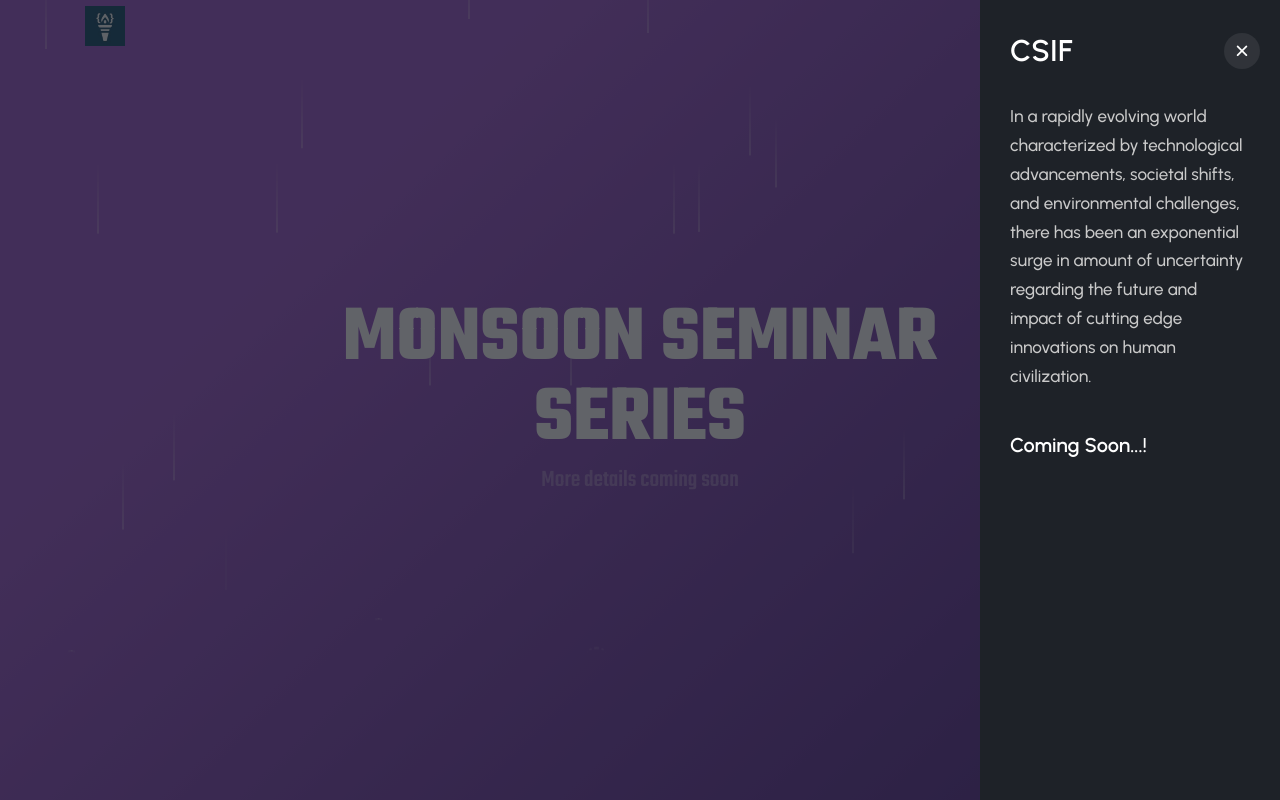
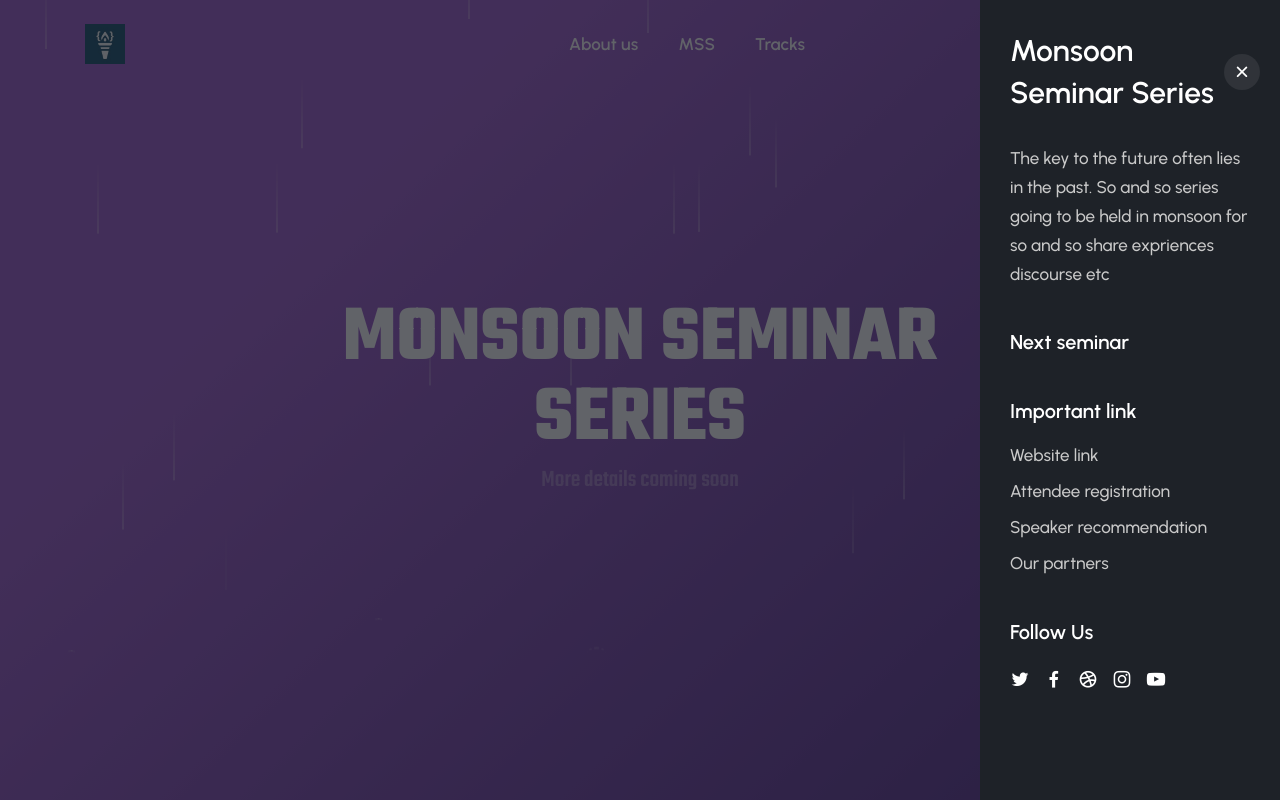
Before and after one commit to krishyadav007/CSIF-website, a plain HTML site: page mss.html in a window 1280 px wide. Both pictures are taken after a click on the link 1184 px from the left and 25 px from the top of the page. Shown: the top 800 px of the page. Drawn offline with nearby package versions, Linux system fonts and the light colour scheme.

Commit message:
new header

```diff
--- a/mss.html
+++ b/mss.html
@@ -40,27 +40,15 @@
             </div>
             <div class="offcanvas-body ms-lg-auto d-flex flex-column h-100">
               <ul class="navbar-nav">
-                <!-- <li class="nav-item dropdown dropdown-mega">
-                  <a class="nav-link " href="#why-csif" data-bs-toggle="dropdown">Why CSIF</a>
 
-                </li>
-                <li class="nav-item dropdown dropdown-mega">
-                  <a class="nav-link " href="demo23.html#" data-bs-toggle="dropdown">Demos</a>
-
-                </li>
-                <li class="nav-item dropdown dropdown-mega">
-                  <a class="nav-link " href="demo23.html#" data-bs-toggle="dropdown">Demos</a>
-                </li> -->
-
-                <!--
                 <li class="nav-item dropdown">
-                  <a class="nav-link dropdown-toggle" href="demo23.html#" data-bs-toggle="dropdown">Blog</a>
+                  <a class="nav-link dropdown-toggle" href="#" data-bs-toggle="dropdown">About us</a>
                   <ul class="dropdown-menu">
-                    <li class="nav-item"><a class="dropdown-item" href="blog.html">Blog without Sidebar</a></li>
-                    <li class="nav-item"><a class="dropdown-item" href="blog2.html">Blog with Sidebar</a></li>
-                    <li class="nav-item"><a class="dropdown-item" href="blog3.html">Blog with Left Sidebar</a></li>
-                    <li class="dropdown dropdown-submenu dropend"><a class="dropdown-item dropdown-toggle"
-                        href="demo23.html#" data-bs-toggle="dropdown">Blog Posts</a>
+                    <li class="nav-item"><a class="dropdown-item" href="blog.html">Vision</a></li>
+                    <li class="nav-item"><a class="dropdown-item" href="blog2.html">History</a></li>
+                    <li class="nav-item"><a class="dropdown-item" href="blog3.html">Team</a></li>
+                    <!-- <li class="dropdown dropdown-submenu dropend"><a class="dropdown-item dropdown-toggle"
+                        href="#" data-bs-toggle="dropdown">Blog Posts</a>
                       <ul class="dropdown-menu">
                         <li class="nav-item"><a class="dropdown-item" href="blog-post.html">Post without Sidebar</a>
                         </li>
@@ -68,26 +56,33 @@
                         <li class="nav-item"><a class="dropdown-item" href="blog-post3.html">Post with Left Sidebar</a>
                         </li>
                       </ul>
-                    </li>
+                    </li> -->
                   </ul>
-                </li> -->
+                </li>
 
+                <li class="nav-item dropdown dropdown-mega">
+                  <a class="nav-link " href="./mss.html" data-bs-toggle="dropdown">MSS</a>
+
+                </li>
+                <li class="nav-item dropdown dropdown-mega">
+                  <a class="nav-link " href="#" data-bs-toggle="dropdown">Tracks</a>
+                </li>
 
               </ul>
 
               <div class="offcanvas-footer d-lg-none">
                 <div>
-                  <!-- <a href="cdn-cgi/l/email-protection.html#98fef1eaebecb6f4f9ebecd8fdf5f9f1f4b6fbf7f5"
+                  <a href="cdn-cgi/l/email-protection.html#98fef1eaebecb6f4f9ebecd8fdf5f9f1f4b6fbf7f5"
                     class="link-inverse"><span class="__cf_email__"
                       data-cfemail="b2dbdcd4ddf2d7dfd3dbde9cd1dddf">[email&#160;protected]</span></a>
                   <br /> 00 (123) 456 78 90 <br /> -->
-                  <!-- <nav class="nav social social-white mt-4">
-                    <a href="demo23.html#"><i class="uil uil-twitter"></i></a>
-                    <a href="demo23.html#"><i class="uil uil-facebook-f"></i></a>
-                    <a href="demo23.html#"><i class="uil uil-dribbble"></i></a>
-                    <a href="demo23.html#"><i class="uil uil-instagram"></i></a>
-                    <a href="demo23.html#"><i class="uil uil-youtube"></i></a>
-                  </nav> -->
+                  <nav class="nav social social-white mt-4">
+                    <a href="#"><i class="uil uil-twitter"></i></a>
+                    <a href="#"><i class="uil uil-facebook-f"></i></a>
+                    <a href="#"><i class="uil uil-dribbble"></i></a>
+                    <a href="#"><i class="uil uil-instagram"></i></a>
+                    <a href="#"><i class="uil uil-youtube"></i></a>
+                  </nav>
                 </div>
               </div>
             </div>
@@ -95,7 +90,7 @@
           <div class="navbar-other w-100 d-flex ms-auto">
             <ul class="navbar-nav flex-row align-items-center ms-auto">
               <li class="nav-item"><a class="nav-link" data-bs-toggle="offcanvas" data-bs-target="#offcanvas-info"><i
-                    class="uil uil-info-circle"></i></a></li>
+                    class="uil uil-cloud-showers-heavy"></i></a></li>
               <!-- <li class="nav-item"><a class="nav-link" data-bs-toggle="offcanvas" data-bs-target="#offcanvas-search"><i
                     class="uil uil-search"></i></a></li> -->
               <li class="nav-item d-lg-none">
@@ -107,45 +102,45 @@
       </nav>
       <div class="offcanvas offcanvas-end text-inverse" id="offcanvas-info" data-bs-scroll="true">
         <div class="offcanvas-header">
-          <h3 class="text-white fs-30 mb-0">CSIF</h3>
+          <h3 class="text-white fs-30 mb-0">Monsoon Seminar Series</h3>
           <button type="button" class="btn-close btn-close-white" data-bs-dismiss="offcanvas"
             aria-label="Close"></button>
         </div>
         <div class="offcanvas-body pb-6">
           <div class="widget mb-8">
-            <p>In a rapidly evolving world characterized by technological advancements, societal shifts, and
-              environmental challenges, there has been an exponential surge in amount of uncertainty regarding the
-              future and impact of cutting edge innovations on human civilization.</p>
+            <p> The key to the future often lies in the past. So and so series going to be held in monsoon for so and so
+              share expriences discourse etc</p>
           </div>
-          <!-- <div class="widget mb-8">
-            <h4 class="widget-title text-white mb-3">Contact Info</h4>
-            <address> Moonshine St. 14/05 <br /> Light City, London </address>
-            <a href="cdn-cgi/l/email-protection.html#aaccc3d8d9de84c6cbd9deeacfc7cbc3c684c9c5c7"><span
-                class="__cf_email__"
-                data-cfemail="d5bcbbb3ba95b0b8b4bcb9fbb6bab8">[email&#160;protected]</span></a><br /> 00 (123) 456 78 90
-          </div> -->
 
           <div class="widget mb-8">
-            <h4 class="widget-title text-white mb-3">Coming Soon...!</h4>
-            <!-- <ul class="list-unstyled">
-              <li><a href="demo23.html#">Our Story</a></li>
-              <li><a href="demo23.html#">Terms of Use</a></li>
-              <li><a href="demo23.html#">Privacy Policy</a></li>
-              <li><a href="demo23.html#">Contact Us</a></li>
-            </ul> -->
+            <h4 class="widget-title text-white mb-3">Next seminar</h4>
+            <ul class="list-unstyled">
+              <li>
+                <p id="countdown1"></p>
+              </li>
+            </ul>
           </div>
 
-          <!-- <div class="widget">
+          <div class="widget mb-8">
+            <h4 class="widget-title text-white mb-3">Important link</h4>
+            <ul class="list-unstyled">
+              <li><a href="#">Website link</a></li>
+              <li><a href="#">Attendee registration</a></li>
+              <li><a href="#">Speaker recommendation</a></li>
+              <li><a href="#">Our partners</a></li>
+            </ul>
+          </div>
+
+          <div class="widget">
             <h4 class="widget-title text-white mb-3">Follow Us</h4>
             <nav class="nav social social-white">
-              <a href="demo23.html#"><i class="uil uil-twitter"></i></a>
-              <a href="demo23.html#"><i class="uil uil-facebook-f"></i></a>
-              <a href="demo23.html#"><i class="uil uil-dribbble"></i></a>
-              <a href="demo23.html#"><i class="uil uil-instagram"></i></a>
-              <a href="demo23.html#"><i class="uil uil-youtube"></i></a>
+              <a href="#"><i class="uil uil-twitter"></i></a>
+              <a href="#"><i class="uil uil-facebook-f"></i></a>
+              <a href="#"><i class="uil uil-dribbble"></i></a>
+              <a href="#"><i class="uil uil-instagram"></i></a>
+              <a href="#"><i class="uil uil-youtube"></i></a>
             </nav>
-          </div> -->
-
+          </div>
         </div>
 
       </div>
@@ -160,6 +155,7 @@
         </div>
 
       </div>
+
     </header>
 
     <section class="rain-wrapper">
```
